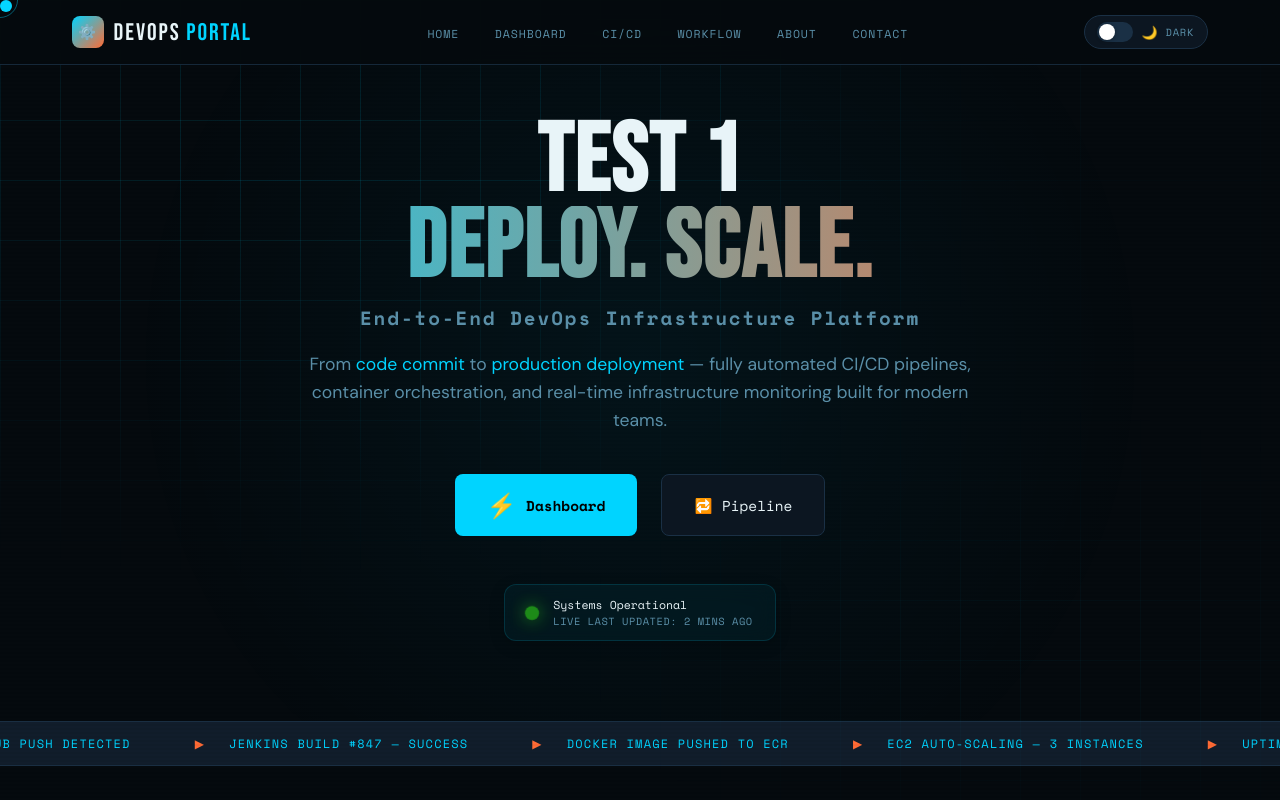
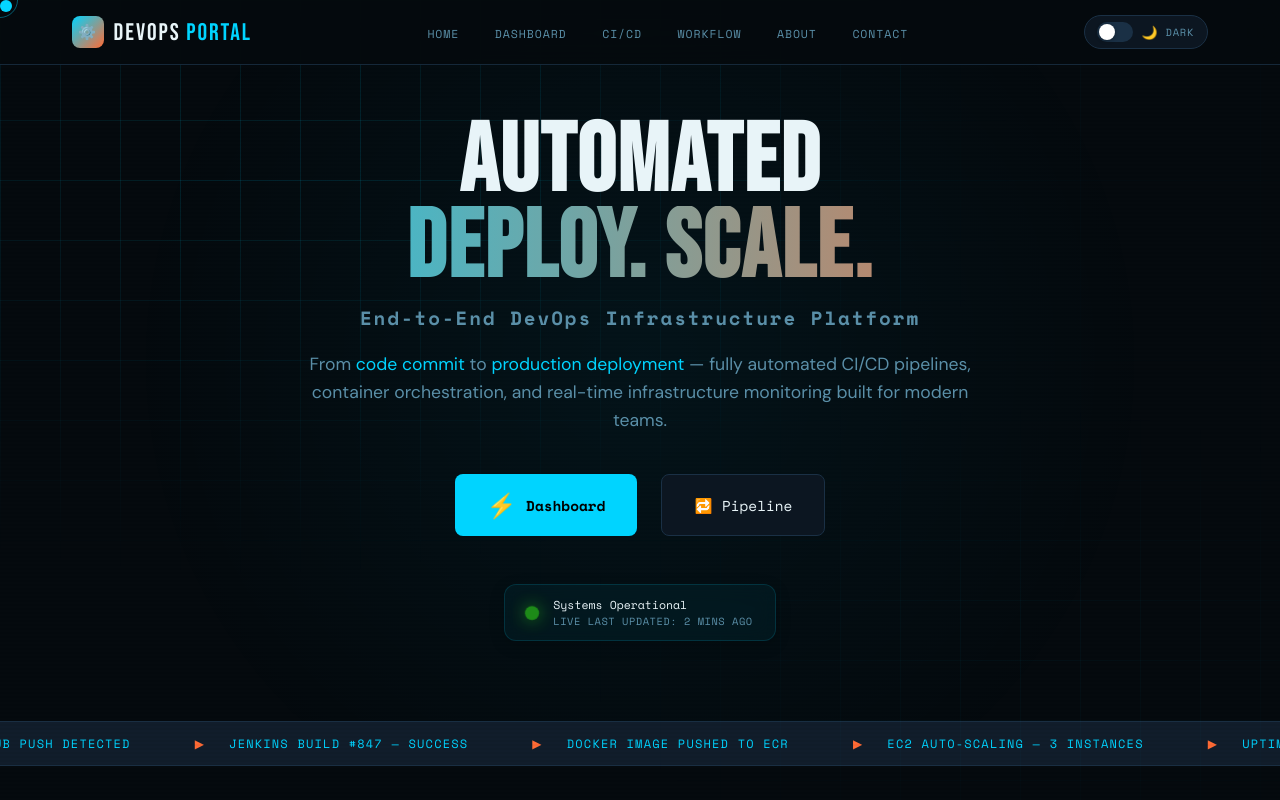
Before and after one commit to VickyTerm/Devops-Website, a website: page public/index.html in a window 1280 px wide. Shown: the top 800 px of the page. Drawn offline with nearby package versions, Linux system fonts and the light colour scheme.

Commit message:
initial change in the index.html

```diff
--- a/public/index.html
+++ b/public/index.html
@@ -35,7 +35,7 @@
     <div class="hero-glow"></div>
     <div class="container">
       <h1 class="hero-title">
-        <span class="line1">Test 1</span>
+        <span class="line1">AUTOMATED</span>
         <span class="line2">DEPLOY. SCALE.</span>
         <span class="line3">End-to-End DevOps Infrastructure Platform</span>
       </h1>
```
